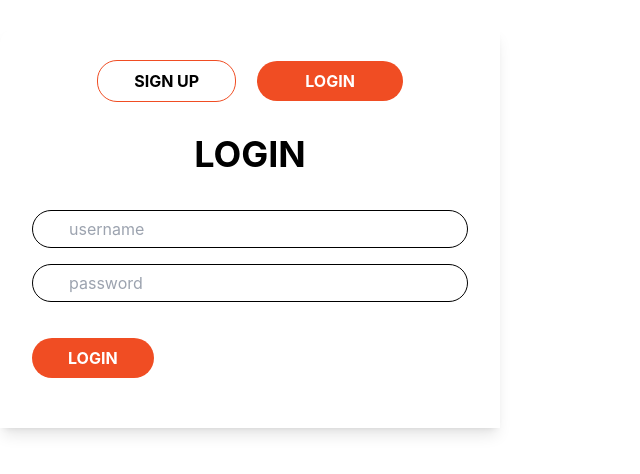
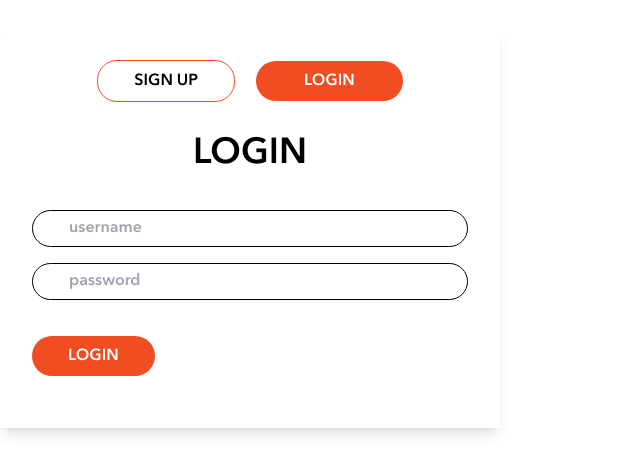
Before and after one commit to TarunVuppala/Task-Manager, a React (Create React App) app in the folder frontend/: page /login in a window 1280 px wide. Shown: the part 172-646 px from the top of the page, without its empty margins (0-640 px from the left). Built offline with nearby package versions, Linux system fonts and the light colour scheme.

Commit message:
Update index.css

```diff
--- a/frontend/src/index.css
+++ b/frontend/src/index.css
@@ -16,6 +16,10 @@
   font-family: "avenir";
 }
 
+*{
+  font-family: "avenir";
+}
+
 body {
   margin: 0;
   font-family: -apple-system, BlinkMacSystemFont, 'Segoe UI', 'Roboto', 'Oxygen',
```
